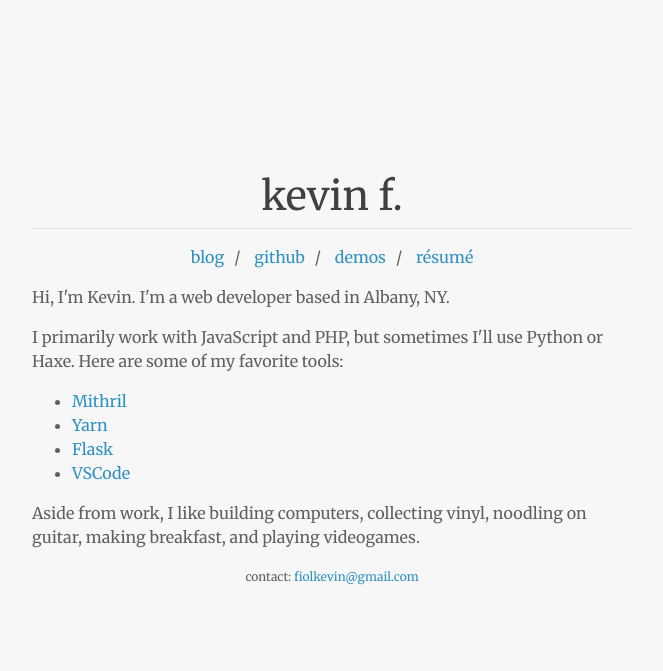
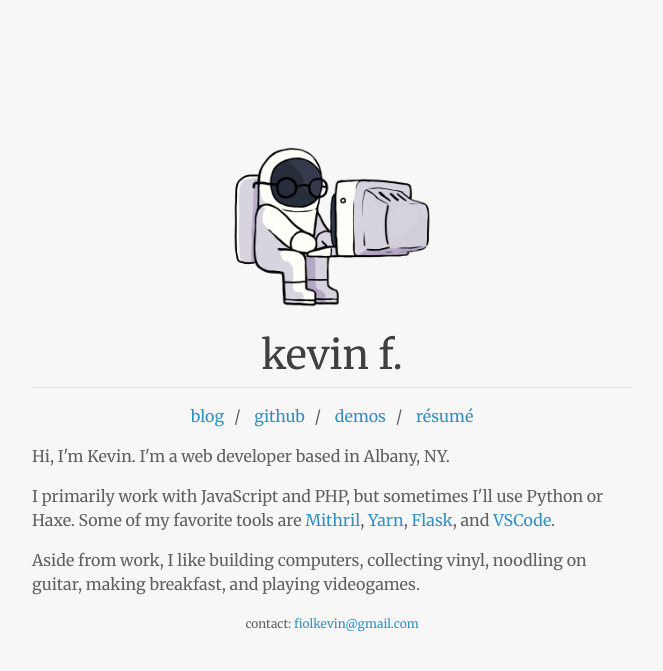
Before and after one commit to kevinfiol/kevinfiol.github.io, a Jekyll site: the page built from index.html, in a window 1280 px wide. Shown: the top 671 px of the page, without its empty margins (308-971 px from the left). Built offline with Jekyll 4.4.1, drawn with Linux system fonts in a browser that asks for light colours.

Commit message:
added spaceman logo

```diff
--- a/index.html
+++ b/index.html
@@ -5,7 +5,8 @@ title: Kevin Fiol
 
 <section class="home">
 	<div class="home-container">
-			<header>
+			<header style="text-align: center;">
+					<img style="max-width: 220px; margin: 0 auto;" src="{{ site.url }}/static/spaceman12.png" />
 					<h1 class="title">kevin f.</h1>
 					<hr>
 			</header>
@@ -21,14 +22,11 @@ title: Kevin Fiol
 			<p>Hi, I'm Kevin. I'm a web developer based in Albany, NY.</p>
 			<p>
 				I primarily work with JavaScript and PHP, but sometimes I'll use Python or Haxe.
-				Here are some of my favorite tools:
+				Some of my favorite tools are <a href="https://mithril.js.org/">Mithril</a>,
+				<a href="https://yarnpkg.com/lang/en/">Yarn</a>,
+				<a href="http://flask.pocoo.org/">Flask</a>,
+				and <a href="https://code.visualstudio.com/">VSCode</a>.
 			</p>
-			<ul>
-				<li><a href="https://mithril.js.org/">Mithril</a></li>
-				<li><a href="https://yarnpkg.com/lang/en/">Yarn</a></li>
-				<li><a href="http://flask.pocoo.org/">Flask</a></li>
-				<li><a href="https://code.visualstudio.com/">VSCode</a></li>
-			</ul>
 			<p>
 				Aside from work, I like building computers, collecting vinyl, noodling on guitar, making breakfast, and playing videogames.
 			</p>
--- a/static/css/base.css
+++ b/static/css/base.css
@@ -11,7 +11,7 @@ body {
     font-family: "Merriweather", Cambria, serif;
 }
 
-.title { text-align: center; font-size: 2.5em; margin: 0.50em auto; }
+.title { text-align: center; font-size: 2.5em; margin: 0 0 0.5em 0; }
 .container { max-width: 720px; margin: 0.25em auto; }
 
 .nav { list-style: none; text-align: center; padding: 0; }
@@ -28,7 +28,7 @@ body {
 .blog-title h1, h2 { font-weight: bold; }
 .img-container { text-align: center; margin: 10px 0px; }
 code { font-size: 14px; }
-img, iframe, video {
+.blog-media {
     max-width: 100%;
 		border: 5px solid #eaeaea;
 		margin: 0px auto 0px auto;
@@ -56,6 +56,8 @@ p > .highlighter-rouge {
     padding: 0.2em 0.4em;
     border-radius: 3px;
 }
+.content-list { text-align: center; }
+.content-list > li { display: inline; padding-right: 2em; }
 
 footer { height: 25px; text-align: right; }
 
```
Also changed, not shown: _posts/2015-01-15-Music-from-2014.md (+1 -1 lines), _posts/2015-01-16-Flash-Haxe-and-making-games.md (+1 -1 lines), _posts/2016-01-14-Music-from-2015.md (+1 -1 lines), _posts/2016-03-12-bullet-pools-in-haxeflixel - Copy.md (+2 -2 lines), Gemfile.lock, static/spaceman12.png (added).
